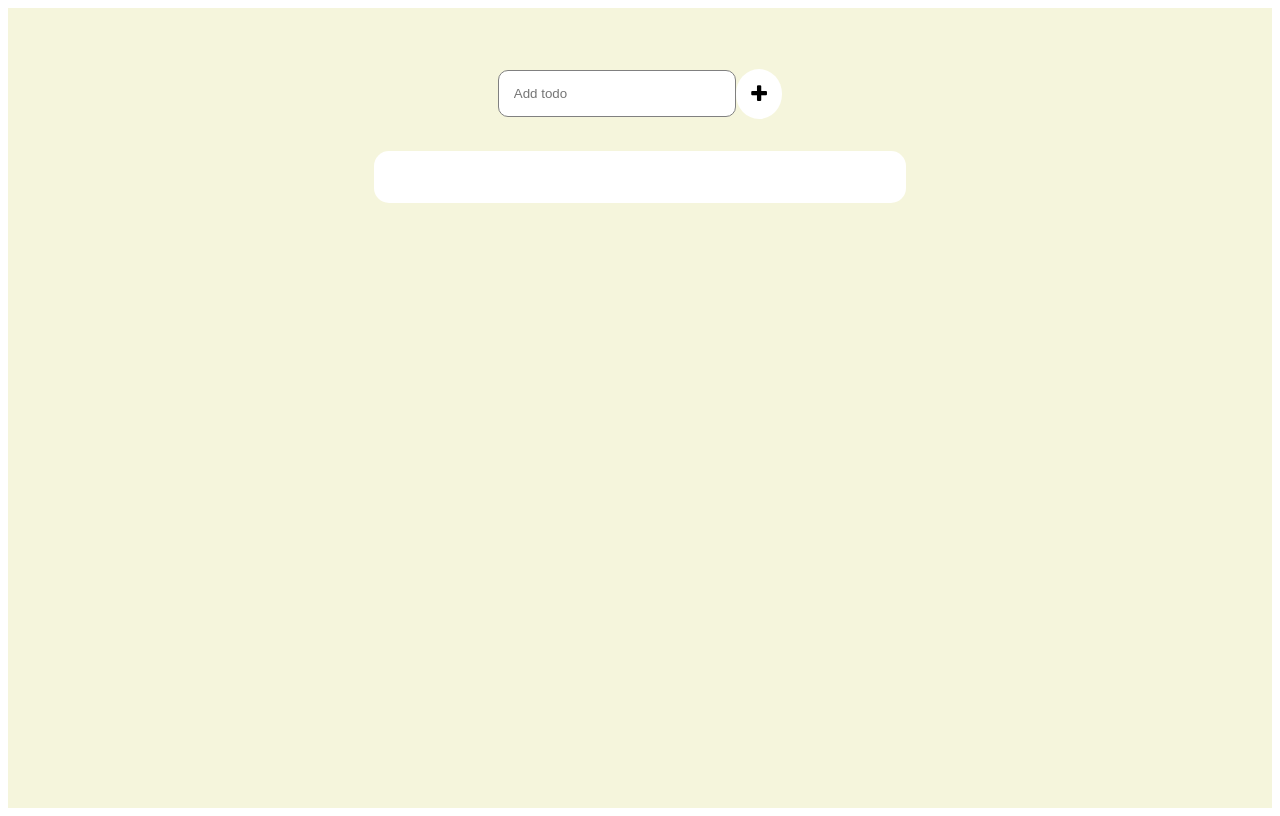
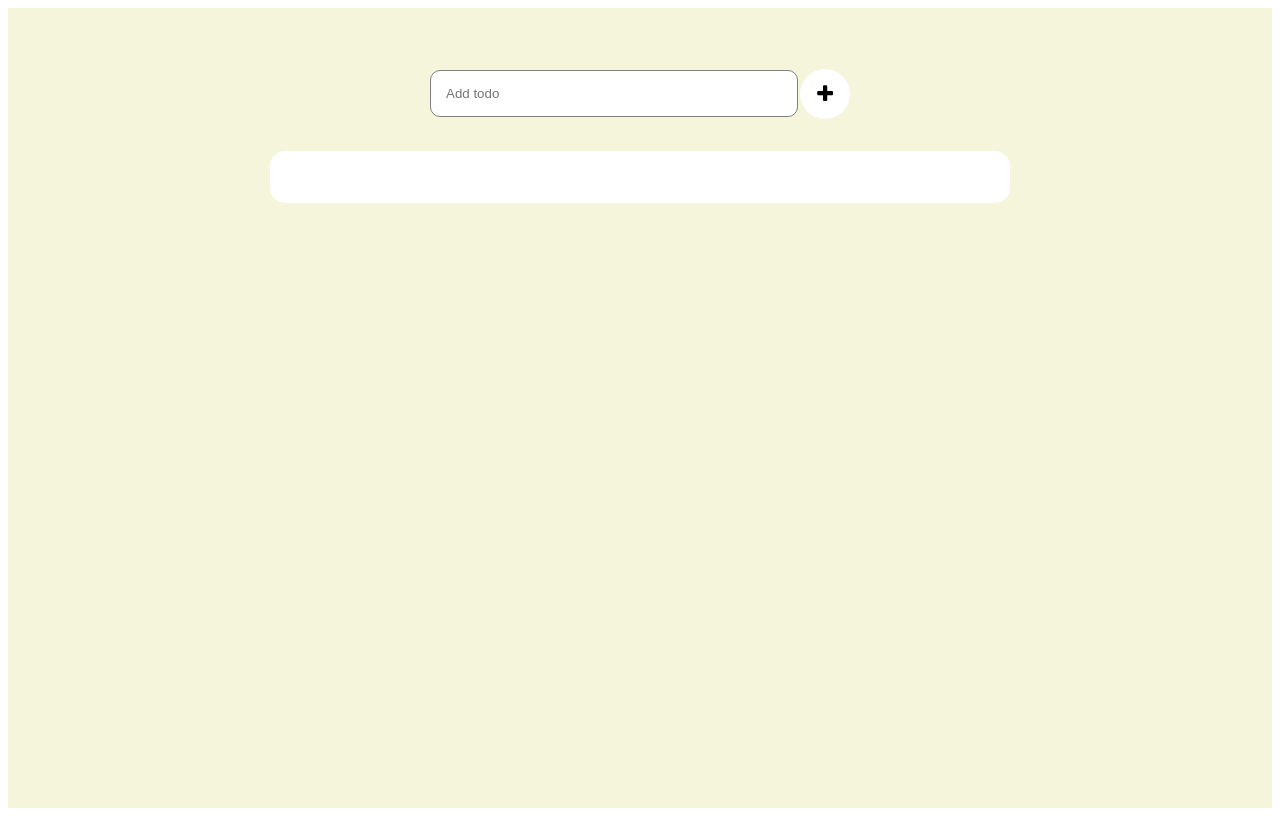
Before and after one commit to Sukrutha22/Todo-App, a React (Create React App) app: page / in a window 1280 px wide. Built offline with nearby package versions, Linux system fonts and the light colour scheme.

Commit message:
Todo Date

```diff
--- a/src/App.css
+++ b/src/App.css
@@ -12,7 +12,7 @@
 }
 .text-input{
   padding: 2%;
-  width: 25%;
+  width: 420px;
   display: flex;
   justify-content: space-between;
   align-items: center;
@@ -34,12 +34,16 @@
   border: none;
   border-radius: 50%;
   background-color: white;
+  outline: none;
+  cursor: pointer;
 }
 .display-none{
   display: none;
 }
 .todo-list{
-  width: 45%;
+  width: 45rem;
+  max-height: 70vh;
+  overflow: auto;
   margin-top: 10px;
   padding: 10px 10px;
   background-color: white;
@@ -86,6 +90,7 @@
 .todo-item i{
   padding: 10px;
   font-size: 24px;
+  color: blue;
 }
 .todo-content{
   margin-left: 5px;
--- a/src/App.js
+++ b/src/App.js
@@ -4,16 +4,21 @@ import './App.css';
 
 function App() {
 const [todo, setTodo] = useState('')
-const [todoList, setTodoList] = useState([])
+const [todoList, setTodoList] = useState([0])
+const [date, setDate] = useState('')
 
 const addTodo = () =>{
   setTodoList([...todoList, {id: Date.now(), text: todo, status: 'true'}])
 }
 
+
+
 useEffect(()=>{
-  console.log(todo)
-  console.log(todoList)
-})
+  const today = new Date()
+  setDate(today.toDateString())
+},[todo])
+
+
   return (
     <div className="App">
       <div className="todo-container">
@@ -23,7 +28,7 @@ useEffect(()=>{
             <i className='fa fa-plus'></i>
           </button>
         </div>
-        <div className={todoList ? "todo-list" : "display-none"}>
+        <div  className="todo-list">
           <ul>
 
             {todoList.map((item)=>{
@@ -32,9 +37,9 @@ useEffect(()=>{
                   <li>
                   <div className="todo-item">
                     <div className='todo-content'>
-                    <p className='todo-text'>{item.text}
+                    <p className='todo-text'><b>{item.text}</b>
                     </p>
-                    <p className='todo-date'>{item.id}</p>
+                    <p className='todo-date'>{date}</p>
                     </div>
 
                     <i className='fa fa-minus	'
```
